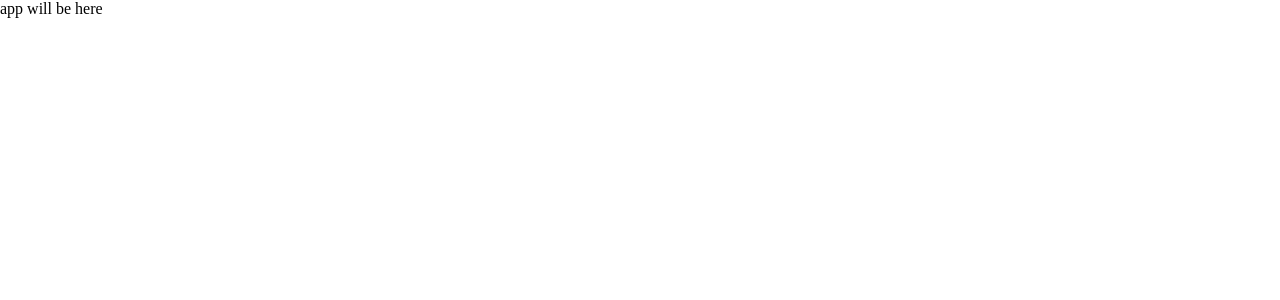
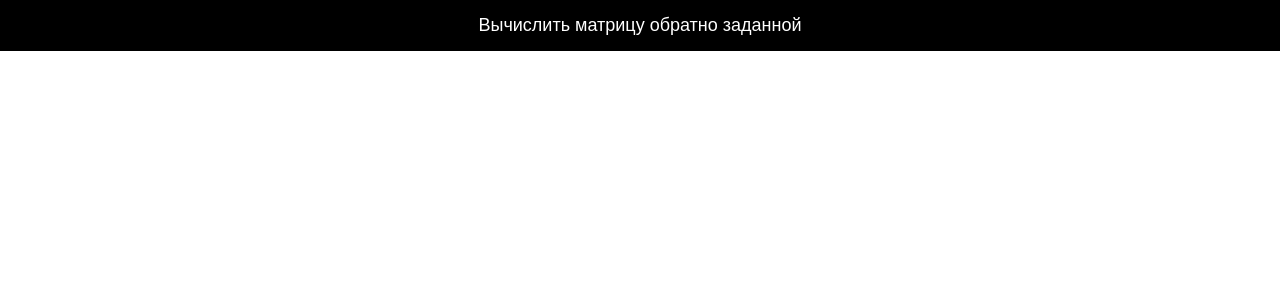
Before and after one commit to student321123568/matrixRotater, a React (Vite) app: page / in a window 1280 px wide. Shown: the top 300 px of the page. Built offline with nearby package versions, Linux system fonts and the light colour scheme.

Commit message:
[commit] разработал и интегрировал в приложение компонент шапки

```diff
--- a/package.json
+++ b/package.json
@@ -11,7 +11,8 @@
   },
   "dependencies": {
     "react": "^18.2.0",
-    "react-dom": "^18.2.0"
+    "react-dom": "^18.2.0",
+    "sass": "^1.70.0"
   },
   "devDependencies": {
     "@types/react": "^18.2.43",
--- a/src/App.tsx
+++ b/src/App.tsx
@@ -1,7 +1,12 @@
-import "./App.css";
+import "./App.scss";
+import { Header } from "./components/header/ui";
 
 function App() {
-  return <div>app will be here</div>;
+  return (
+    <div>
+      <Header />
+    </div>
+  );
 }
 
 export default App;
--- /dev/null
+++ b/src/components/header/ui/Header.module.scss
@@ -0,0 +1,14 @@
+.header {
+  background-color: rgb(0, 0, 0);
+  width: 100%;
+}
+.headerContainer {
+  max-width: 1280px;
+  margin: 0 auto;
+  font-family: arial;
+  font-size: 18px;
+  color: #fff;
+  padding: 15px 0;
+  user-select: none;
+  text-align: center;
+}
--- /dev/null
+++ b/src/components/header/ui/Header.tsx
@@ -0,0 +1,9 @@
+import styles from "./Header.module.scss";
+
+export const Header = () => {
+  return (
+    <header className={styles.header}>
+      <div className={styles.headerContainer}>Вычислить матрицу обратно заданной</div>
+    </header>
+  );
+};
--- /dev/null
+++ b/src/components/header/ui/index.ts
@@ -0,0 +1 @@
+export { Header } from "./Header";
```
Also changed, not shown: src/App.scss (renamed from src/App.css), 1 other file (tests, documents, lock files or other folders).
